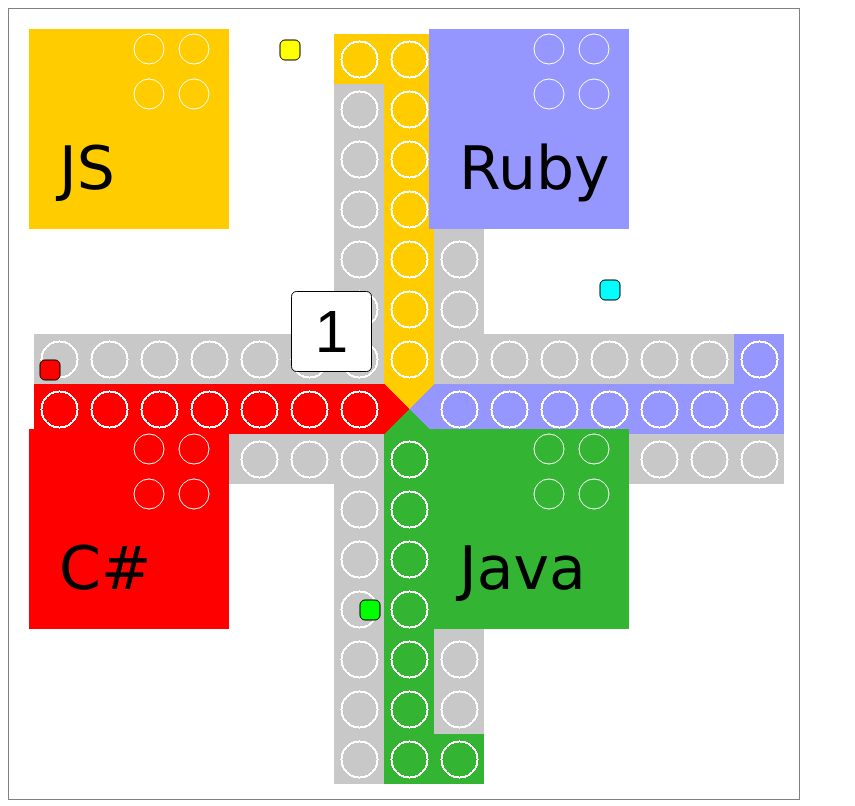
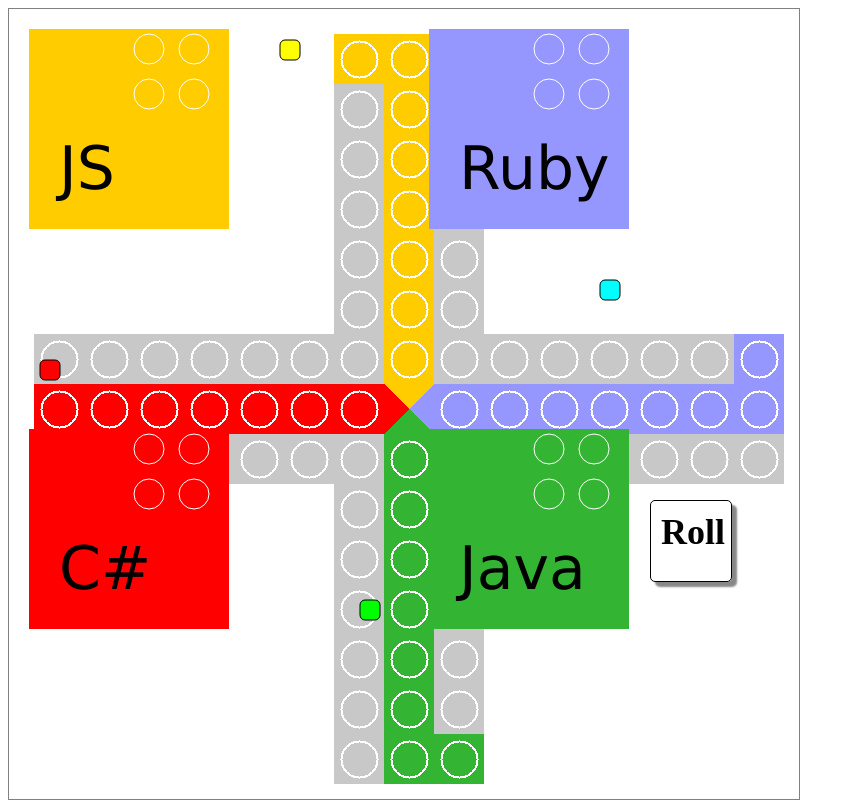
Before and after one commit to PKrastanov/ALINGON, a plain HTML site: page index.html in a window 1280 px wide. Shown: the whole page, without its empty margins (0-855 px from the left). Drawn offline with Linux system fonts and the light colour scheme.

Commit message:
prefatoring

```diff
--- a/index.html
+++ b/index.html
@@ -12,7 +12,11 @@
         <div id="main">
             <canvas id="gameboard"></canvas>
         </div>
-    </div>
+</div>
+
+<div id="div-dice">
+</div>
+
 <!-- separate images with absolute position aligned with the cells of the grid - the tokens -->
 <script src="libs/raphael-min.js"></script>
 <script src="scripts/player.js"></script>
--- a/scripts/draw.js
+++ b/scripts/draw.js
@@ -1,13 +1,13 @@
 var paper = Raphael(5, 5, 633, 633);
-var layerTwo = Raphael(5, 5, 633, 633);
 var canvas = document.getElementById("gameboard");
 var ctx = canvas.getContext("2d");
+var colorR,
+    colorG,
+    colorB,
+    colorA;
 
-var Draw = (function () {
-    init();
-})();
 
-function init() {
+function initBoard() {
     initPlayGround();
 }
 
@@ -32,6 +32,7 @@ function initPlayGround() {
     drawTheBoard();
     createPath();
 }
+
 function drawTheBoard() {
     refreshBoard();
     var boardmap = createMyMap();
@@ -122,51 +123,26 @@ function createPath() {
 }
 
 function movePawns (allPlayers) {
-    paper.clear();
     for(var player in allPlayers) {
         var thisPlayer = allPlayers[player];
 
         for(var i = 0; i < thisPlayer.pawns.length; i++) {
             if(thisPlayer.pawns[i].started) {
-                paper.rect(thisPlayer.pawns[i].position.x + 5, thisPlayer.pawns[i].position.y + 5, 20, 20, 5)
-                    .attr({fill: thisPlayer.color});
+                if (!thisPlayer.pawns[i].drawed) {
+                    var pawn = paper.rect(thisPlayer.pawns[i].position.x + 5, thisPlayer.pawns[i].position.y + 5, 20, 20, 5)
+                        .attr({fill: thisPlayer.color});
+                    thisPlayer.pawns[i].drawed = pawn;
+                }
+                else {
+                    thisPlayer.pawns[i].drawed.animate({
+                        x: thisPlayer.pawns[i].position.x + 5,
+                        y: thisPlayer.pawns[i].position.y + 5
+                    }, 500);
+                }
             }
         }
     }
 }
-
-var rollDace = function  () {
-    var number;
-    var reddy = false;
-    var centerHeight = layerTwo.height/2-30;
-    var centerWidth = layerTwo.width/2-30;
-    document.addEventListener('click', function () {
-        reddy = true;
-    });
-
-    var randomNumber = function () {
-        layerTwo.clear();
-        number = Math.floor((Math.random() * 6) + 1);
-
-        layerTwo.rect(centerHeight, centerWidth, 80, 80, 5).attr({
-            fill: 'white'
-        });
-        layerTwo.text(centerHeight+40, centerWidth+40, number+'').attr({
-            "font-size": 60
-        });
-
-        if(!reddy) {
-            setTimeout(randomNumber, 50)
-        }
-        else {
-            layerTwo.clear();
-            Start.play(number);
-        }
-
-    };
-
-    randomNumber();
-};
 
 function createMyMap() {
     var mapxy = [];
@@ -199,10 +175,12 @@ function refreshBoard() {
 
     tileWidth = Math.ceil(canvasWidth / 16);
 }
+
 function resizeboard() {
     refreshBoard();
     drawTheBoard();
 }
+
 function drawARegularTile(color, width) {
     var imgData = ctx.createImageData(width, width);
     var pos = 0;
@@ -292,6 +270,7 @@ function drawCenterTile(width) {
     }
     return imgData;
 }
+
 function setColor(color) {
     switch (color) {
         case "blue": colorR = 150, colorG = 150, colorB = 255, colorA = 255; break;
@@ -303,8 +282,6 @@ function setColor(color) {
         default: colorR = 0, colorG = 0, colorB = 0, colorA = 0; break;
     }
 }
-
-
 
 function drawDot(X, Y, x, y) {
     var round = 2;
--- a/scripts/engine.js
+++ b/scripts/engine.js
@@ -1,49 +1,40 @@
-var movePawn = 0;
+var allPlayers;
 
 var Start = (function () {
 'use strict';
-    var allPlayers
-    var game = function(playerName, language) {
-        var path = createPath();
-        allPlayers = init(playerName, path);
-        play(0);
+    init();
+
+    var game = function() {
+        movePawns(allPlayers);
+        //First is Player
+
+
+
     };
 
-    function play(movePawn) {
-        layerTwo.clear();
-        movePawns(allPlayers);
+    function init () {
+        GameLogic.rollDice();
+        initBoard();
+        var path = createPath();
+        allPlayers =  {
+            gamer: new Player('Pesho', '#00FF00', path.first),
+            BotRuby: new Player('BotRuby', '#00FFFF', path.second),
+            BotJS: new Player('BotJS', '#FFFF00', path.thurd),
+            BotC: new Player('BotC#', '#FF0000', path.four)
+        };
 
-        for (var player in allPlayers) {
-            if (player == 'gamer') {
-                allPlayers[player].pawns[0].setPosition(movePawn);
-            }
-            else {
-                if(movePawn > 0) {
-                    var number = Math.floor((Math.random() * 6) + 1);
-                }
-                else {
-                    var number = 0;
-                }
-                allPlayers[player].pawns[0].setPosition(number);
-            }
-        }
-
-        setInterval(rollDace(), 3000);
     }
 
-    function init (playerName, path) {
-        // TODO: add event listener for questions.
-        return {
-            gamer: new Player(playerName, '#00FF00', path.first),
-            botOne: new Player('Bot1', '#00FFFF', path.second),
-            botTwo: new Player('Bot2', '#FFFF00', path.thurd),
-            botThree: new Player('Bot3', '#FF0000', path.four)
-        };
-    }
+    //If we need more colors.
+    var randomColor = function (){
+        var red = Math.floor((Math.random()*256) + 1);
+        var green = Math.floor((Math.random()*256) + 1);
+        var blue = Math.floor((Math.random()*256) + 1);
+        return 'rgb(' + red + ',' + green + ',' + blue + ')';
+    };
 
     return {
-        game: game(),
-        play: play
+        game: game
     }
 
 })();
--- a/scripts/gameLogic.js
+++ b/scripts/gameLogic.js
@@ -1,5 +1,52 @@
 var GameLogic = (function () {
+'use strict';
+    var diceNumber;
 
+    function randomNumber() {
+        return Math.floor((Math.random()*6) + 1);
+    }
 
+    var setEvents = function  () {
+
+    };
+
+    var rollDice = function () {
+        var el = document.getElementById('div-dice');
+        el.style.padding = '10px';
+        el.style.fontSize = '36px';
+        el.innerText = 'Roll';
+        el.addEventListener('click', function () {
+            var diceNumber = Math.floor((Math.random() * 6) + 1);
+            el.style.padding = '10px 0 10px 35px';
+            el.style.fontSize = '52px';
+            el.innerText = diceNumber + '';
+
+            for(var player in allPlayers) {
+                if(player == 'gamer') {
+                    for(var i = 0; i < allPlayers[player].pawns.length; i++) {
+                        if(allPlayers[player].pawns[i].started) {
+                            allPlayers[player].pawns[i].setPosition(diceNumber);
+                            console.log(player + ' -> ' + diceNumber)
+                        }
+                    }
+                }
+                else {
+                    for(var i = 0; i < allPlayers[player].pawns.length; i++) {
+                        if(allPlayers[player].pawns[i].started) {
+                            var number = randomNumber();
+                            allPlayers[player].pawns[i].setPosition(number);
+                            console.log(player + ' -> ' + number)
+                        }
+                    }
+                }
+            }
+
+            Start.game();
+        });
+    };
+
+    return {
+        rollDice: rollDice
+    }
 
 })();
--- a/scripts/gameRun.js
+++ b/scripts/gameRun.js
@@ -1,3 +1 @@
-(function () {
-    Start.game();
-});
+Start.game();
--- a/scripts/pawn.js
+++ b/scripts/pawn.js
@@ -1,13 +1,15 @@
 var Pawn = (function () {
-
+    //Private
     var ConstTypes = ['javascript', 'cSharp', 'java', 'python'];
 
-    var Pawn = function (path, started, finished) {          // started means that the pawn is on the board
+    //Public
+    var Pawn = function (path, started, finished) {
         //this.type = type;
         this.started = started;
         this.finished = finished;
+        this.drawed;
+        this.path = path;
         this.position = path[0];
-        this.path = path;
         this.numberPosition = 0;
     };
 
--- a/scripts/player.js
+++ b/scripts/player.js
@@ -1,10 +1,6 @@
 var Player = (function () {
-
+'use strict';
     //Private
-    //function random(min, max) {
-    //    return Math.floor((Math.random() * max - 1) + min);
-    //}
-
     function init(path) {
         var pawns = [];
         for (var i = 0; i < 4; i++) {
@@ -15,40 +11,26 @@ var Player = (function () {
                 pawns.push(new Pawn(path, false, false));
             }
         }
+
         return pawns;
-    }
+    };
 
     //Public
     var Player = function (name, color, path) {
-        this.path = path;
         this.color = color;
         this.name = name;
         this.pawns = init(path);
     };
 
-    //Player.prototype.rollTheDice = function () {    //it returns an array of the dices
-    //    var dices = [];
-    //   dices[0] = random(2, 6);
-    //     dices[1] = random(2, 6);
-    //    return dices;
-    //};
-
-    Player.prototype.addNewPawn = function () {                  // addNewPawn adds new Pawn to the Field
+    Player.prototype.addNewPawn = function () {
         for (var i = 0; i < this.pawns.length; i++) {
-            if (!(this.pawns[i].started || this.pawns[i].finished)) {
+            if (!this.pawns[i].started) {
                 this.pawns[i].started = true;
                 break;
             }
         }
     };
 
-    Player.prototype.movePawn = function (pawnNumber, distance) {          //it takes the number of the pawn and the position to move
-        if (this.pawns[pawnNumber].started && !this.pawns[pawnNumber].finished) {
-            this.pawns[pawnNumber].position += distance;
-        }
-
-    };
-
     return Player;
 
 })();
--- a/styles/styles.css
+++ b/styles/styles.css
@@ -0,0 +1,11 @@
+#div-dice{
+    position: absolute;
+    left: 650px;
+    top: 500px;
+    width: 60px;
+    height: 60px;
+    border: 1px solid;
+    font-weight: bold;
+    box-shadow: 5px 5px 2px #888888;
+    border-radius: 5px;
+}
```
